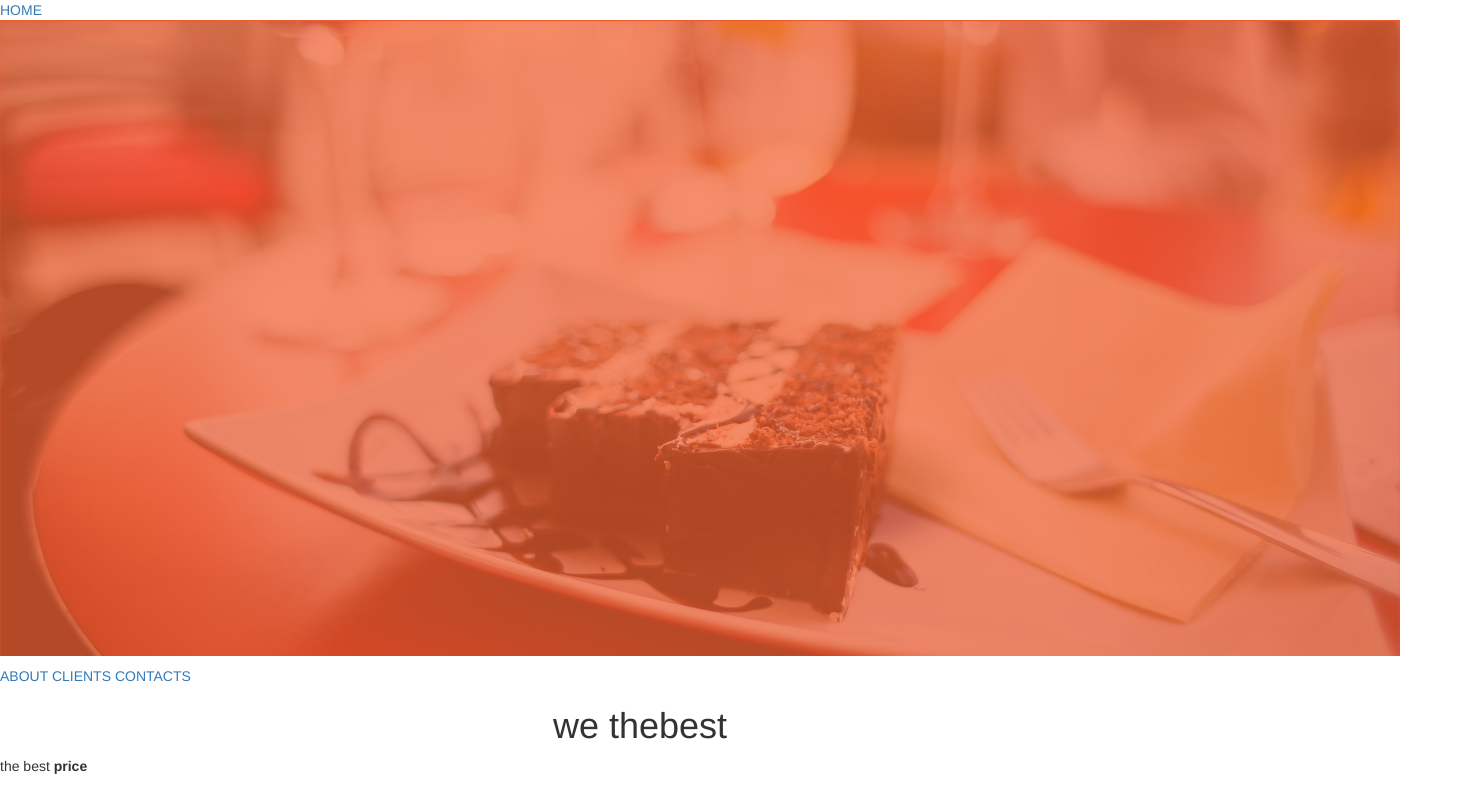
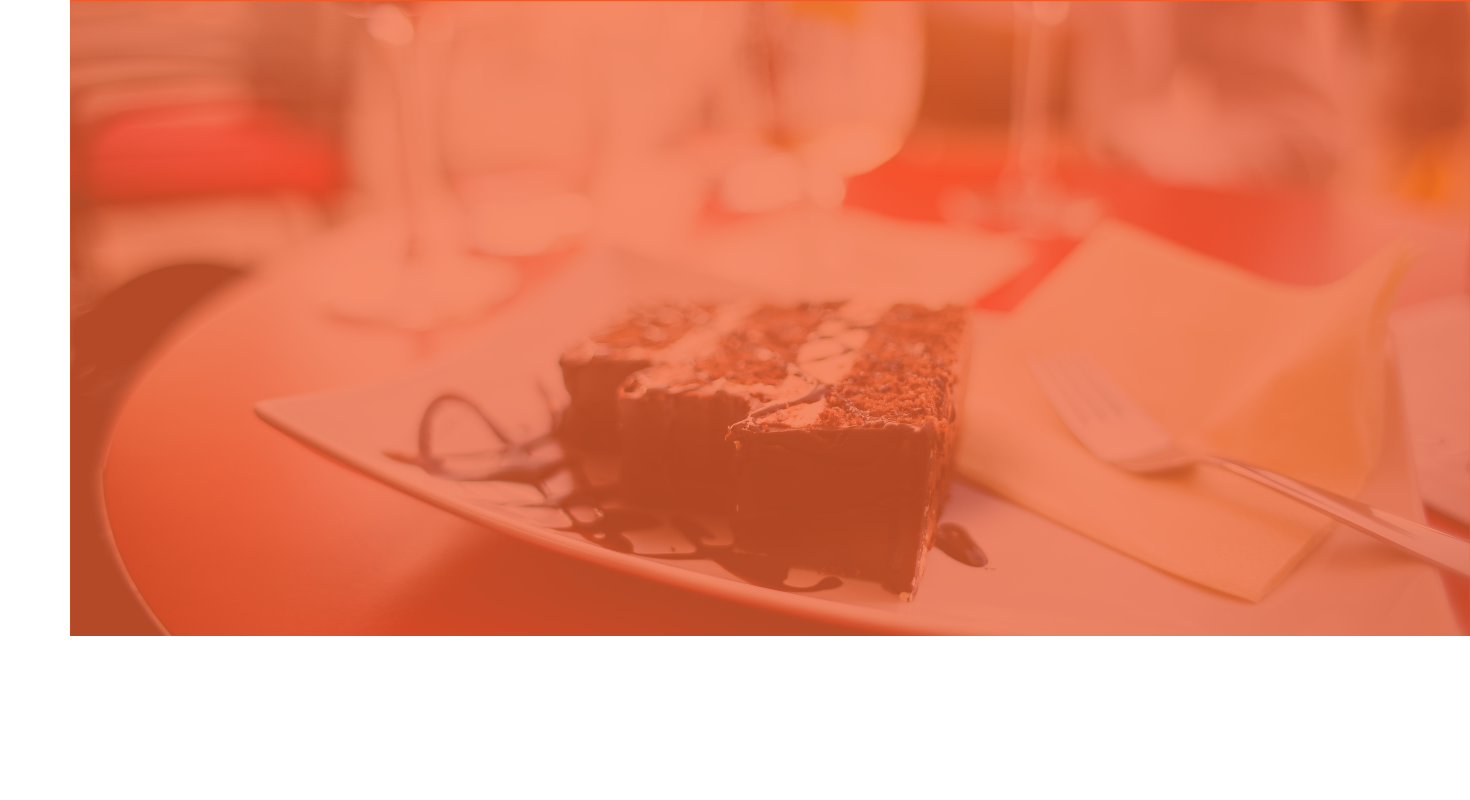
Before and after one commit to petergitonga/anita, a plain HTML site: page index.html in a window 1280 px wide. Shown: the whole page, 1470 px wide, since content can reach past the window. Drawn offline with nearby package versions, Linux system fonts and the light colour scheme.

Commit message:
add image to background

```diff
--- a/index.html
+++ b/index.html
@@ -8,20 +8,8 @@
       <title>Anita's landing page</title>
     </head>
   <body>
-    <div id="navbar">
-      <a href="#">HOME</a>
-        <p><img src="img/landing.jpg"></p>
-      <a href="#">ABOUT</a>
-      <a href="#">CLIENTS</a>
-      <a href="#">CONTACTS</a>
-    </div>
-    <h1>we thebest</h1>
-    <p>the best <strong>price</strong></p>
-    <div>
-      <div>
-
-      </div>
-
+    <div class="container">
+      <img src="img/landing.jpg">
     </div>
   </body>
 </html>
```
